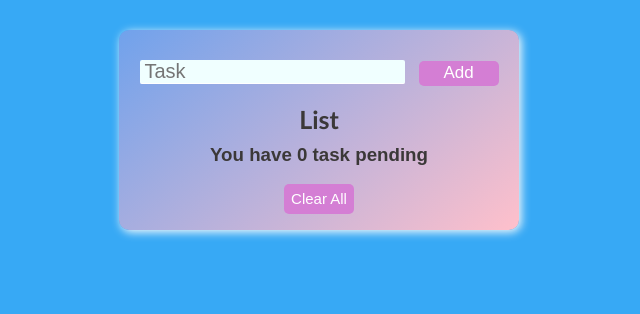
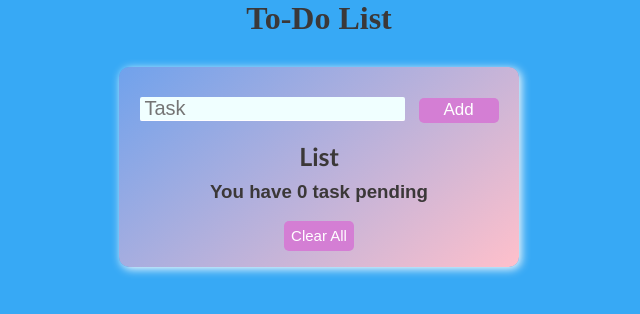
Before and after one commit to AnilBameta/To-do-list, a plain HTML site: page index.html in a window 1280 px wide. Shown: the whole page, without its empty margins (321-961 px from the left). Drawn offline with Linux system fonts and the light colour scheme.

Commit message:
Update 2

```diff
--- a/index.html
+++ b/index.html
@@ -9,6 +9,7 @@
     </head>
     <body>
         <div class="contain">
+            <h1>To-Do List</h1>
      <div id="card">
         <input type="text" id="inputval" placeholder="Task">
         <button id="btn">Add</button>
```
